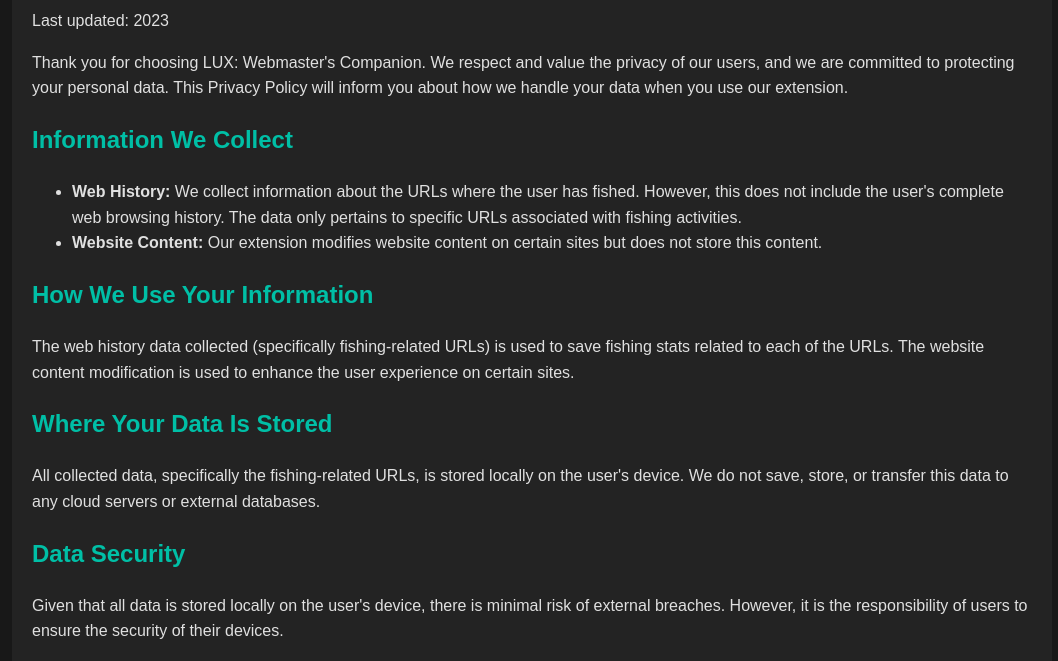
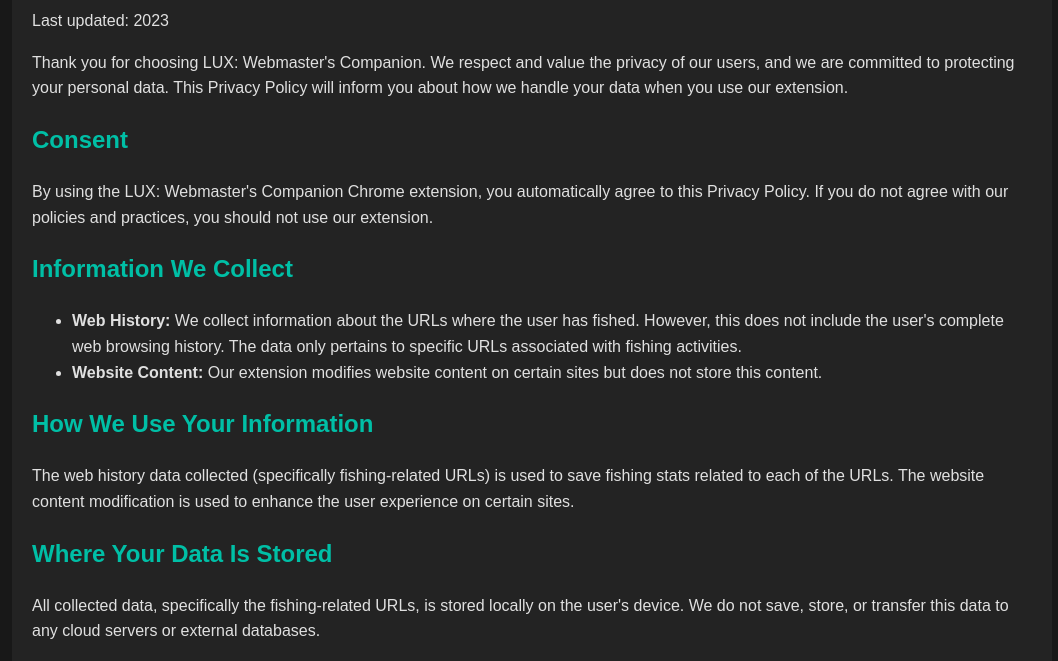
Before and after one commit to vFlawless/privacy-policy, a plain HTML site: page index.html in a window 1280 px wide. Shown: the part 126-787 px from the top of the page, without its empty margins (108-1166 px from the left). Drawn offline with Linux system fonts and the light colour scheme.

Commit message:
Initial commit

```diff
--- a/index.html
+++ b/index.html
@@ -49,6 +49,9 @@
 
         <p>Thank you for choosing LUX: Webmaster's Companion. We respect and value the privacy of our users, and we are committed to protecting your personal data. This Privacy Policy will inform you about how we handle your data when you use our extension.</p>
 
+        <h2>Consent</h2>
+        <p>By using the LUX: Webmaster's Companion Chrome extension, you automatically agree to this Privacy Policy. If you do not agree with our policies and practices, you should not use our extension.</p>
+
         <h2>Information We Collect</h2>
         <ul>
             <li><strong>Web History:</strong> We collect information about the URLs where the user has fished. However, this does not include the user's complete web browsing history. The data only pertains to specific URLs associated with fishing activities.</li>
```
